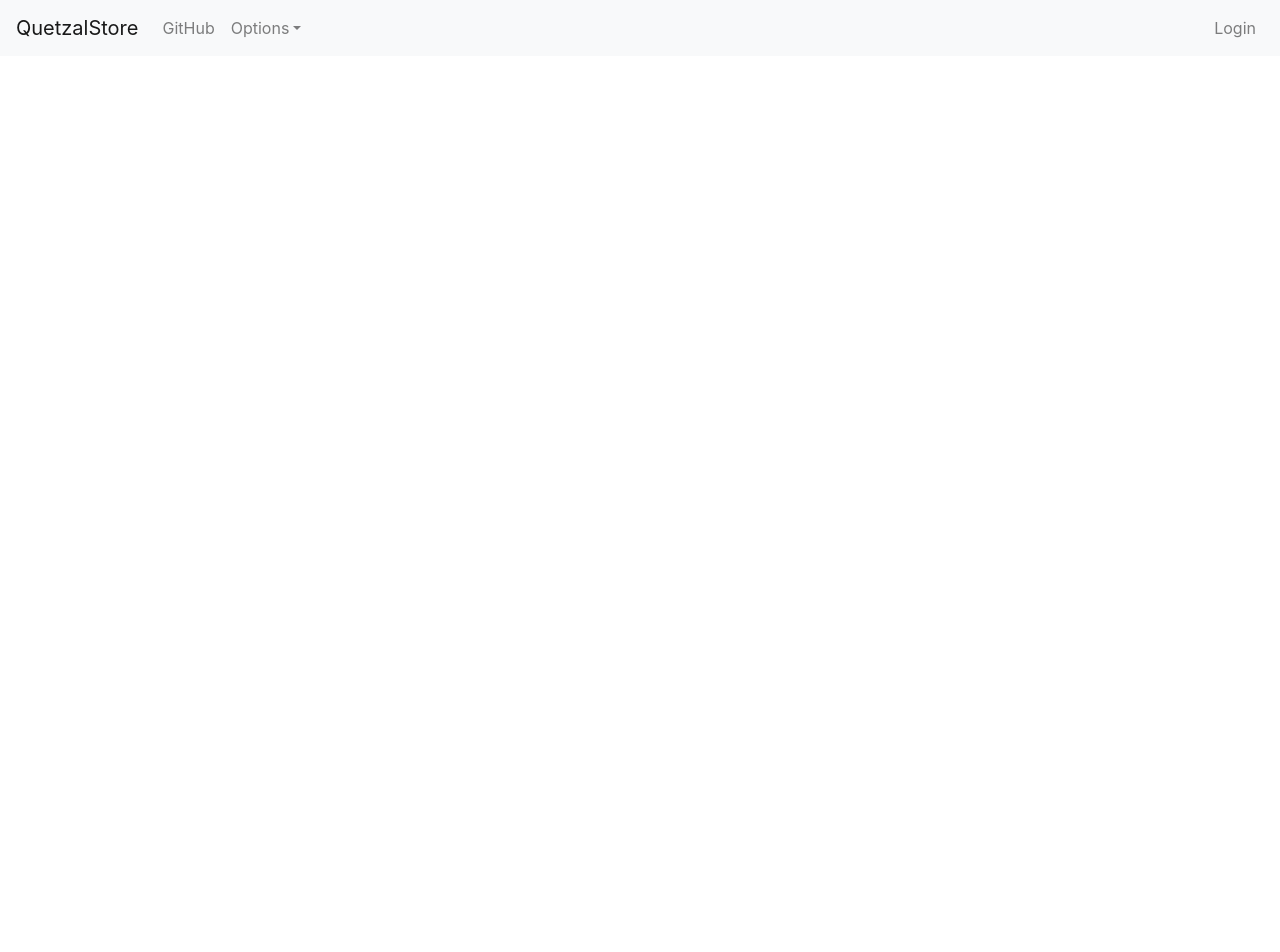
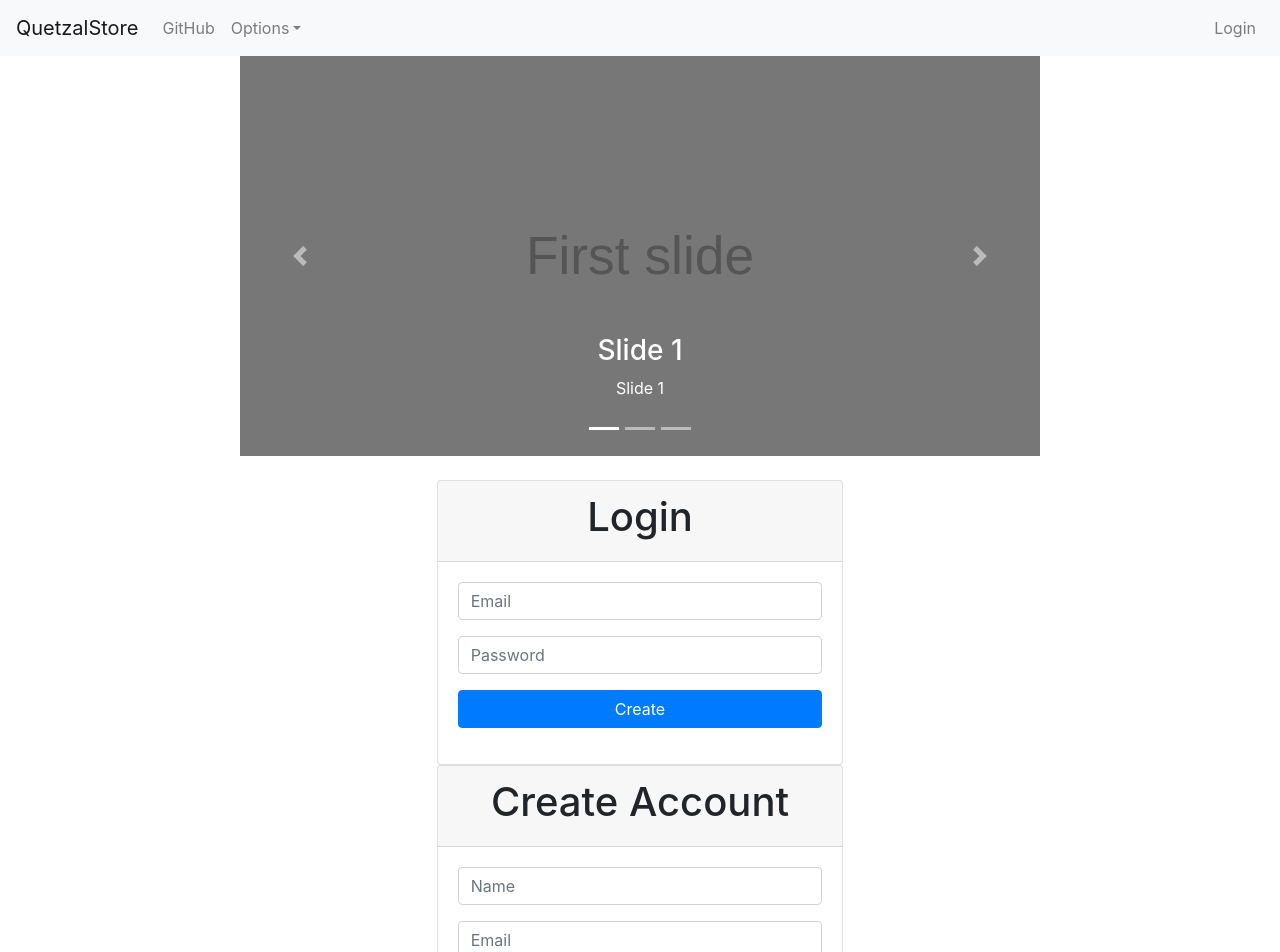
Before and after one commit to msksaul/cinta-roja, a React (Create React App) app in the folder frontend/: page / in a window 1280 px wide. Shown: the top 952 px of the page. Before the commit the page ends 800 px from the top, so only its background shows below. Built offline with nearby package versions, Linux system fonts and the light colour scheme.

Commit message:
Se agregan vista para visualizar su forma

```diff
--- a/frontend/src/App.js
+++ b/frontend/src/App.js
@@ -1,10 +1,16 @@
 import React from 'react';
 import Navbar from './container/Navbar/Navbar';
+import AdSlide from './container/AdSlide/AdSlide';
+import Login from './container/Login/Login';
+import NewUser from './container/NewUser/NewUser';
 
 function App() {
   return (
     <React.Fragment>
       <Navbar/>
+      <AdSlide/>
+      <Login/>
+      <NewUser/>
     </React.Fragment>
   );
 }
```
